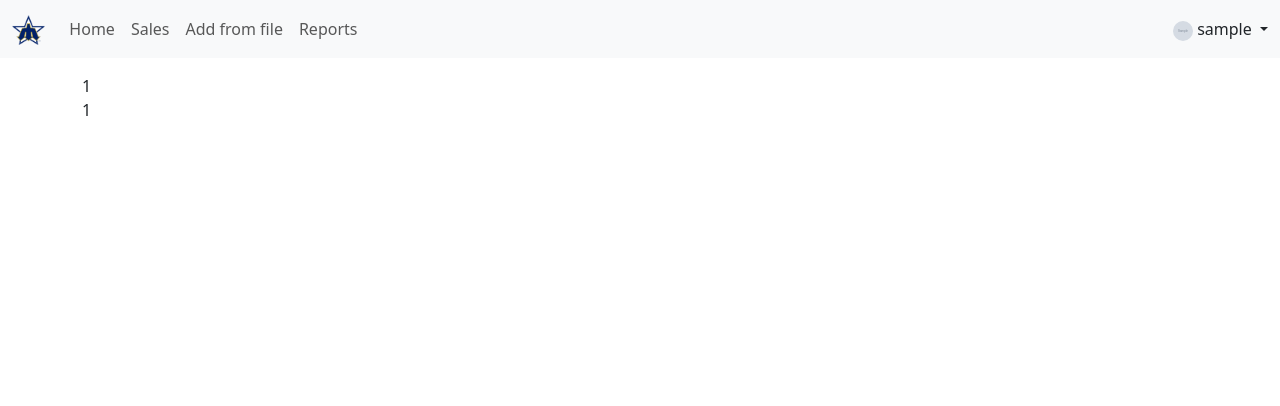
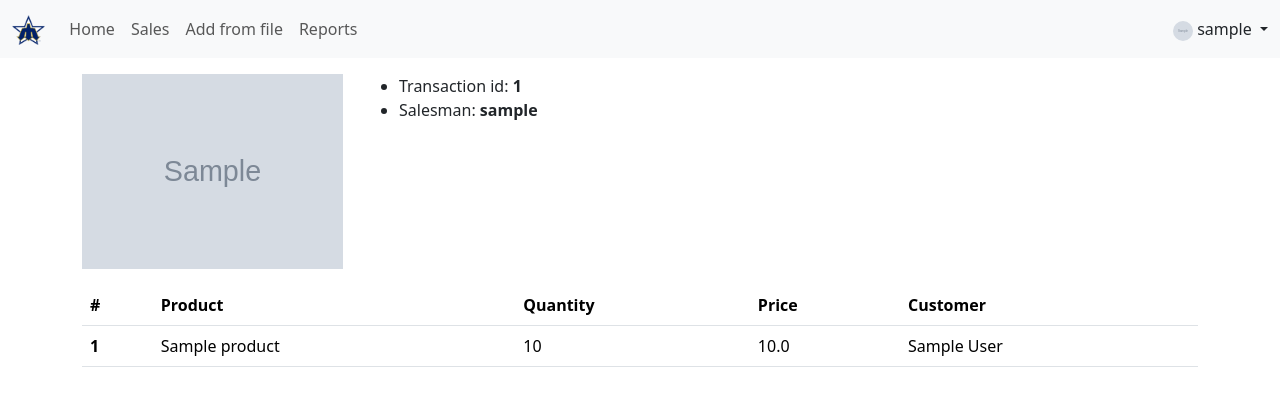
Before and after one commit to ayers1960/reports_proj, a Django app: page /sales/1 in a window 1280 px wide. Shown: the top 406 px of the page. Run offline with Django 4.2, Linux system fonts and the light colour scheme; a user stored in the database is signed in; tables that the repository leaves empty hold one stand-in row (values such as "Sample post"); grey boxes marked "Sample" are stand-in pictures; some libraries are stand-ins or nearby versions.

Commit message:
50 - the forgotten sale detail page

```diff
--- a/sales/models.py
+++ b/sales/models.py
@@ -24,6 +24,10 @@ class Position(models.Model):
     def get_sales_id(self):
         sale_obj = self.sale_set.first()
         return sale_obj.id
+
+    def get_sales_customer(self):
+        sale_obj = self.sale_set.first()
+        return sale_obj.customer.name
 
     def __str__(self):
         return f"id: {self.id}, product:{self.product.name} quantity: {self.quantity}"
--- a/sales/templates/sales/detail.html
+++ b/sales/templates/sales/detail.html
@@ -5,7 +5,41 @@
 {% endblock title %}
 
 {% block content %}
-   {{object.pk}}
-   <br>
-   {{object.transaction_id}}
+
+<div class="row mt-3 mb-3">
+  <div class="col-3">
+    <img src="{{object.customer.logo.url}}"
+         class="img-fluid"
+         alt="{{object.customer.name}}">
+  </div>
+  <div class="col-9">
+    <ul>
+      <li>Transaction id: <b>{{object.transaction_id}}</b></li>
+      <li>Salesman: <b>{{object.salesman.user.username}}</b></li>
+    </ul>
+  </div>
+</div>
+<table class="table">
+  <thead>
+    <tr>
+      <th scope="col">#</th>
+      <th scope="col">Product</th>
+      <th scope="col">Quantity</th>
+      <th scope="col">Price</th>
+      <th scope="col">Customer</th>
+    </tr>
+  </thead>
+  <tbody>
+    {% for pos in object.get_positions %}
+      <tr>
+        <th scope="row">{{forloop.counter}}</th>
+        <td>{{pos.product.name}}</td>
+        <td>{{pos.quantity}}</td>
+        <td>{{pos.price}}</td>
+        <td>{{pos.get_sales_customer}}</td>
+      </tr>
+    {% endfor %}
+
+  </tbody>
+</table>
 {% endblock content %}
```
